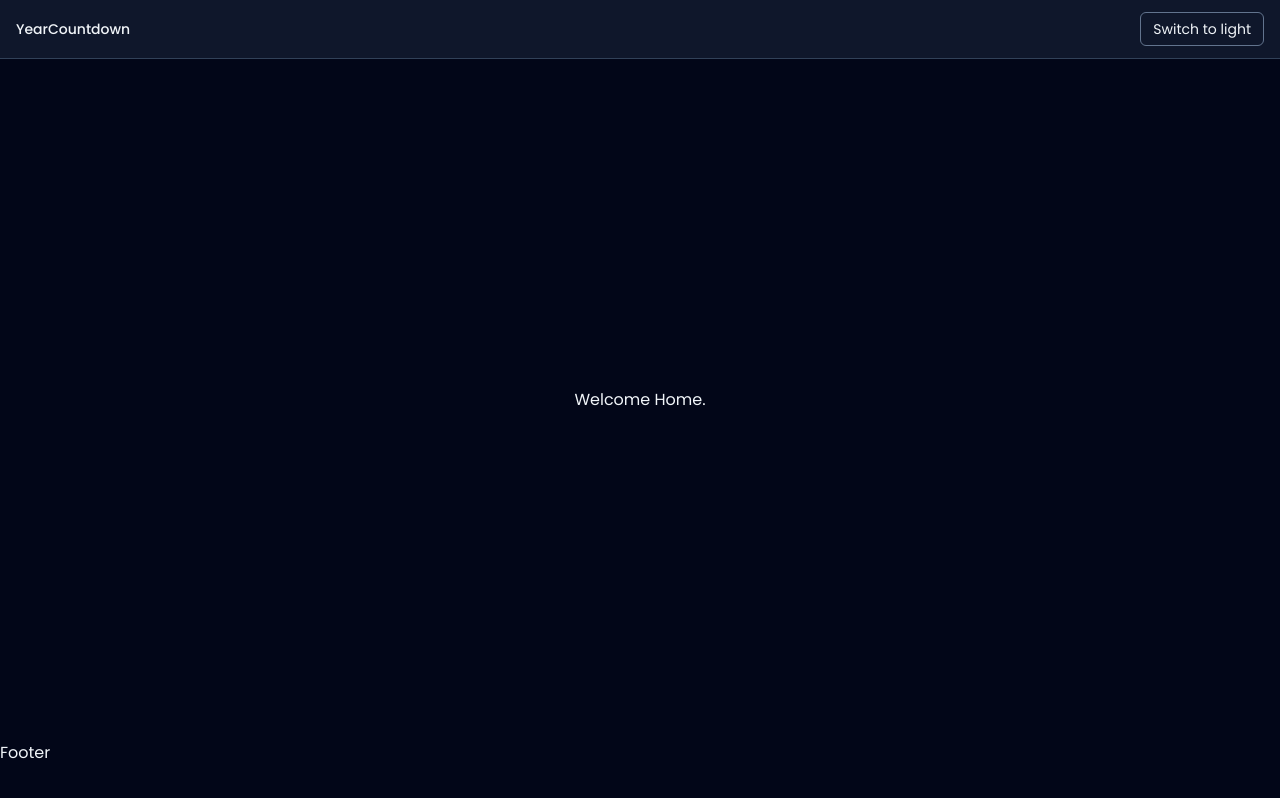
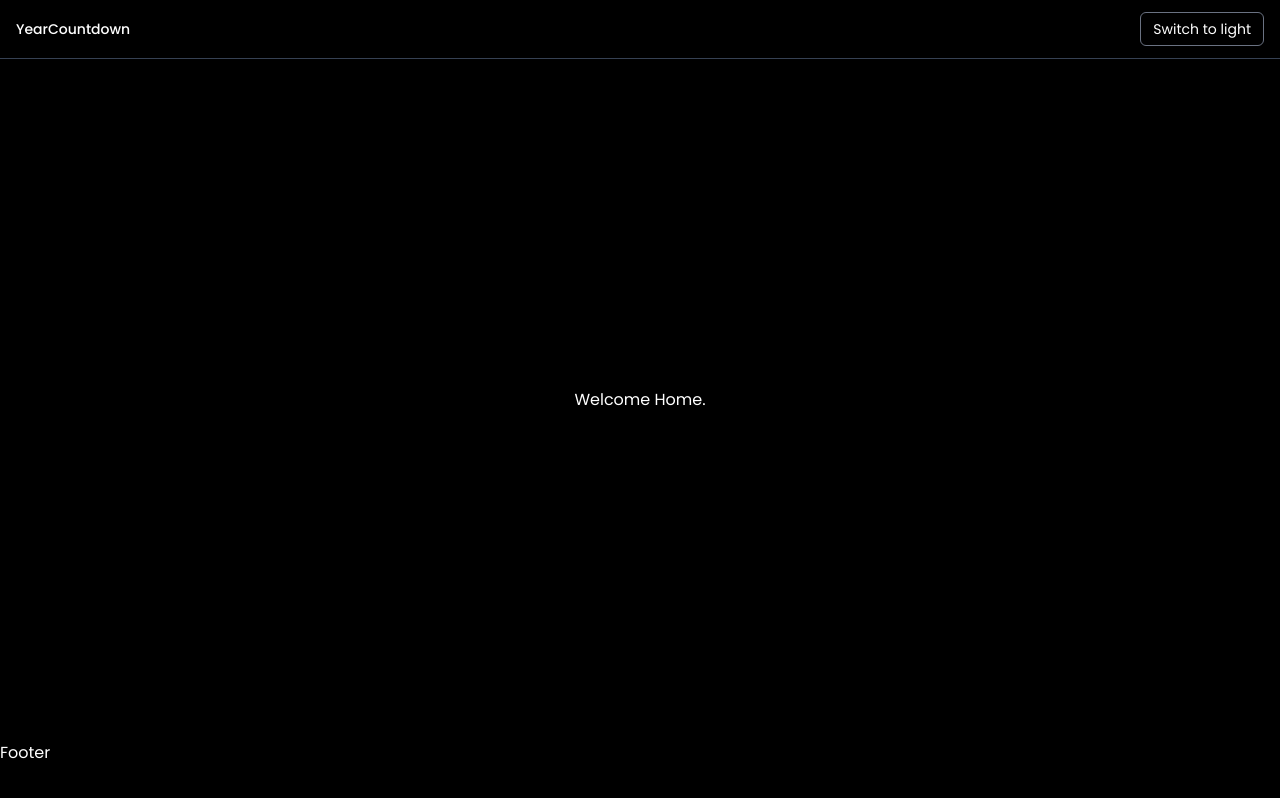
Before and after one commit to YearCountdown/YearCountdown.github.io, a React (Vite) app: page / in a window 1280 px wide. Built offline with nearby package versions, Linux system fonts and the light colour scheme.

Commit message:
updated colors

```diff
--- a/index.html
+++ b/index.html
@@ -9,7 +9,7 @@
     <link id="icon-ico" rel="icon" type="image/x-icon" href="/favicons/dark/favicon.ico" />
     <link id="apple-touch-icon" rel="apple-touch-icon" sizes="180x180" href="/favicons/dark/apple-touch-icon.png" />
     <link id="site-manifest" rel="manifest" href="/favicons/dark/site.webmanifest" />
-    <meta name="theme-color" content="#111827" />
+    <meta name="theme-color" content="#000000" />
 
     <script>
       (function () {
@@ -57,7 +57,7 @@
 
           var metaThemeColor = document.querySelector('meta[name="theme-color"]');
           if (metaThemeColor) {
-            metaThemeColor.setAttribute('content', theme === LIGHT ? '#ffffff' : '#111827');
+            metaThemeColor.setAttribute('content', theme === LIGHT ? '#ffffff' : '#000000');
           }
         }
 
--- a/src/index.css
+++ b/src/index.css
@@ -5,6 +5,6 @@
 
 @theme {
   --font-sans: "Poppins", sans-serif;
-  --color-brand-primary: #3b82f6;
-  --color-brand-secondary: #10b981;
+  --color-brand-primary: #000000;
+  --color-brand-secondary: #6b7280;
 }
--- a/src/layouts/GuestLayout/GuestLayout.jsx
+++ b/src/layouts/GuestLayout/GuestLayout.jsx
@@ -3,7 +3,7 @@ import Footer from './Footer';
 
 const GuestLayout = ({ children }) => {
   return (
-    <div className="min-h-screen bg-slate-100 text-slate-900 dark:bg-slate-950 dark:text-slate-100">
+    <div className="min-h-screen bg-gray-100 text-black dark:bg-black dark:text-white">
       <Header />
       <main className="flex min-h-[calc(100vh-118px)] items-center justify-center px-4 py-8">
         {children}
--- a/src/layouts/GuestLayout/Header.jsx
+++ b/src/layouts/GuestLayout/Header.jsx
@@ -5,13 +5,13 @@ const Header = () => {
   const nextTheme = theme === 'dark' ? 'light' : 'dark';
 
   return (
-    <header className="flex items-center justify-between border-b border-slate-300 bg-white px-4 py-3 dark:border-slate-700 dark:bg-slate-900">
-      <p className="text-sm font-medium text-slate-900 dark:text-slate-100">YearCountdown</p>
+    <header className="flex items-center justify-between border-b border-gray-300 bg-white px-4 py-3 dark:border-gray-700 dark:bg-black">
+      <p className="text-sm font-medium text-black dark:text-white">YearCountdown</p>
       <button
         type="button"
         onClick={toggleTheme}
         aria-label={`Switch to ${nextTheme} theme`}
-        className="rounded-md border border-slate-400 px-3 py-1.5 text-sm text-slate-900 transition hover:bg-slate-100 dark:border-slate-500 dark:text-slate-100 dark:hover:bg-slate-800"
+        className="rounded-md border border-gray-400 px-3 py-1.5 text-sm text-black transition hover:bg-gray-100 dark:border-gray-500 dark:text-white dark:hover:bg-gray-900"
       >
         Switch to {nextTheme}
       </button>
--- a/src/lib/theme.js
+++ b/src/lib/theme.js
@@ -15,7 +15,7 @@ const FAVICON_ID_TO_PATH = {
 };
 
 const THEME_COLORS = {
-  [THEMES.DARK]: '#111827',
+  [THEMES.DARK]: '#000000',
   [THEMES.LIGHT]: '#ffffff',
 };
 
```
Also changed, not shown: public/favicons/dark/site.webmanifest.
